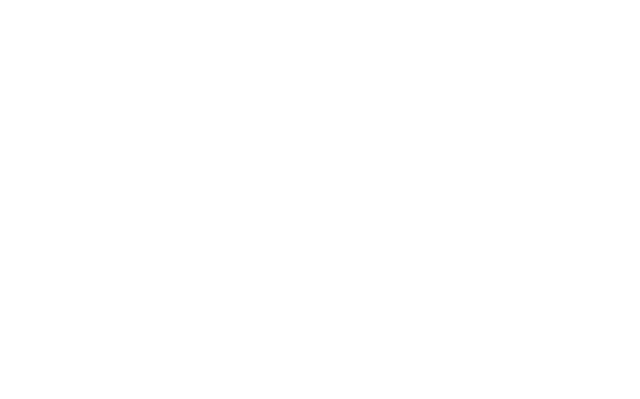
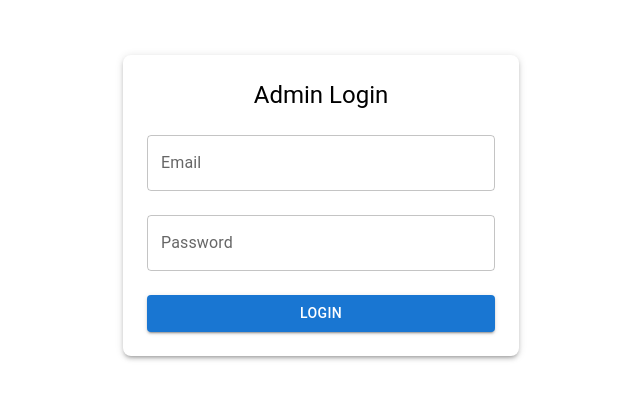
Before and after one commit to Adharsh-tvm/Redux-login-page, a React (Vite) app in the folder frontend/: page /admin/login in a window 1280 px wide. Before the commit this address had no page. Shown: the part 145-544 px from the top of the page, without its empty margins (319-959 px from the left). Built offline with nearby package versions, Linux system fonts and the light colour scheme.

Commit message:
Pages oky..back button small issue.. admin dashboard data fetched

```diff
--- a/frontend/src/App.jsx
+++ b/frontend/src/App.jsx
@@ -5,6 +5,7 @@
 import Admin from "./pages/Admin";
 import Profile from "./pages/Profile";
 import { useState } from "react";
+import AdminLogin from "./pages/AdminLogin";
 
 function App() {
   const [user, setUser] = useState({
@@ -19,6 +20,7 @@
         <Route path="/login" element={<Login />} />
         <Route path="/signup" element={<Signup />} />
         <Route path="/admin" element={<Admin />} />
+        <Route path="/admin/login" element={<AdminLogin />} />
         <Route path="/profile" element={<Profile user={user} />} />
       </Routes>
   );
--- a/frontend/src/components/Header.jsx
+++ b/frontend/src/components/Header.jsx
@@ -1,18 +1,46 @@
-import React from "react";
-import { AppBar, Toolbar, Typography, Button } from "@mui/material";
+import React, { useState } from "react";
+import { AppBar, Toolbar, Typography, Button, Dialog, DialogActions, DialogContent, DialogContentText, DialogTitle } from "@mui/material";
 
 const Header = ({ onLogout }) => {
+    const [open, setOpen] = useState(false);
+
+    const handleOpen = () => setOpen(true);
+    const handleClose = () => setOpen(false);
+
+    const handleConfirmLogout = () => {
+        setOpen(false);
+        onLogout();  // Call logout function
+    };
+
     return (
+        <>
             <AppBar position="static">
                 <Toolbar>
                     <Typography variant="h6" sx={{ flexGrow: 1 }}>
                         My App
                     </Typography>
-        <Button color="inherit" onClick={onLogout}>
+                    <Button color="inherit" onClick={handleOpen}>
                         Logout
                     </Button>
                 </Toolbar>
             </AppBar>
+
+            {/* ✅ Logout Confirmation Dialog */}
+            <Dialog open={open} onClose={handleClose}>
+                <DialogTitle>Confirm Logout</DialogTitle>
+                <DialogContent>
+                    <DialogContentText>Are you sure you want to log out?</DialogContentText>
+                </DialogContent>
+                <DialogActions>
+                    <Button onClick={handleClose} color="primary">
+                        Cancel
+                    </Button>
+                    <Button onClick={handleConfirmLogout} color="error">
+                        Logout
+                    </Button>
+                </DialogActions>
+            </Dialog>
+        </>
     );
 };
 
--- a/frontend/src/pages/Admin.jsx
+++ b/frontend/src/pages/Admin.jsx
@@ -2,7 +2,7 @@
 import axios from "axios";
 import {
     Table, TableBody, TableCell, TableContainer, TableHead, TableRow,
-    Paper, Button, TextField, IconButton
+    Paper, TextField, IconButton
 } from "@mui/material";
 import { Edit, Delete, Save } from "@mui/icons-material";
 import Header from "../components/Header";
@@ -14,28 +14,31 @@
     const [users, setUsers] = useState([]);
     const [editingId, setEditingId] = useState(null);
     const [editedUser, setEditedUser] = useState({});
-    const navigate = useNavigate()
+    const navigate = useNavigate();
+    const dispatch = useDispatch();
 
+    // Check if user is logged in
     useEffect(() => {
-            let data = localStorage.getItem('user')
+        const user = localStorage.getItem('user');
+        if (!user) {
+            navigate('/admin/login');
+        }
+    }, [navigate]);
 
-            if (!data  ) {
-                navigate('/login')
-            }
-        })
-
+    // Fetch all users
     useEffect(() => {
         const fetchUsers = async () => {
             try {
-                const response = await axios.get("http://localhost:8000/api", data, {
+                const response = await axios.get("http://localhost:8000/api", {
                     headers: { "Content-Type": "application/json" },
-                    withCredentials: true, // Important for sending cookies
+                    withCredentials: true,
                 });
+                setUsers(response.data); // Set fetched users in state
             } catch (error) {
                 console.error("Error fetching users:", error);
             }
         };
-        fetchUsers();
+        fetchUsers(); // Call the function
     }, []);
 
     const handleEdit = (user) => {
@@ -64,12 +67,8 @@
 
     const handleLogout = async () => {
         await authService.logoutUser();
-        dispatch({ type: "auth/logout" }); // ✅ Dispatch a plain object to Redux
-
-        console.log("Logged Out");
-
-        navigate("/login"); // Redirect to login page
-
+        dispatch({ type: "auth/logout" });
+        navigate("/admin/login");
     };
 
     return (
--- a/frontend/src/pages/AdminLogin.jsx
+++ b/frontend/src/pages/AdminLogin.jsx
@@ -0,0 +1,118 @@
+
+import React, { useEffect, useState } from "react";
+import { useDispatch } from "react-redux";
+import { setUser } from "../redux/slices/authSlice";
+import { useNavigate } from "react-router";
+import axios from "axios";
+import { Box, Button, Container, TextField, Typography } from "@mui/material";
+import { toast, ToastContainer } from "react-toastify";
+import "react-toastify/dist/ReactToastify.css";
+
+function AdminLogin() {
+
+    const navigate = useNavigate();
+    const dispatch = useDispatch();
+    const [email, setEmail] = useState("");
+    const [password, setPassword] = useState("");
+    const [error, setError] = useState("");
+
+    const handleSubmit = async (e) => {
+        e.preventDefault();
+
+        try {
+            const response = await axios.post("http://localhost:8000/api/auth", { email, password }, {
+                withCredentials: true, // Ensures cookies are sent
+            });
+
+
+            console.log("Login success:", response.data);
+
+            dispatch(setUser(response.data));  // Store in Redux & LocalStorage
+
+            toast.success("Login successfull!", { position: "top-right" })
+
+
+
+            setTimeout(() => {
+                navigate("/admin");
+            }, 1500);
+
+        } catch (err) {
+            console.error(err);
+            if (err.response && err.response.status === 401) {
+                toast.error("Invalid credentials. Please try again.", { position: "top-right" });
+            } else {
+                toast.error("Login failed. Something went wrong.", { position: "top-right" });
+            }
+            // setError("Login failed. Check your credentials.");
+        }
+    };
+
+    useEffect(()=> {
+       let data = localStorage.getItem("user")
+
+       console.log(data);
+
+
+       if(data){
+        navigate('/admin')
+       }else{
+        navigate('/admin/login')
+       }
+
+
+    },[navigate])
+
+    return (
+        <Container maxWidth="xs">
+            <ToastContainer />
+            <Box
+                sx={{
+                    display: "flex",
+                    flexDirection: "column",
+                    alignItems: "center",
+                    mt: 25,
+                    p: 3,
+                    boxShadow: 3,
+                    borderRadius: 2,
+                    bgcolor: "background.paper",
+                }}
+            >
+                <Typography variant="h5" gutterBottom>
+                    Admin Login
+                </Typography>
+
+                {error && <Typography color="error">{error}</Typography>}
+
+                <TextField
+                    fullWidth
+                    label="Email"
+                    margin="normal"
+                    value={email}
+                    onChange={(e) => setEmail(e.target.value)}
+                />
+
+                <TextField
+                    fullWidth
+                    type="password"
+                    label="Password"
+                    margin="normal"
+                    value={password}
+                    onChange={(e) => setPassword(e.target.value)}
+                />
+
+                <Button
+                    type="submit"
+                    variant="contained"
+                    fullWidth
+                    sx={{ mt: 2 }}
+                    onClick={handleSubmit}
+                >
+                    Login
+                </Button>
+            </Box>
+        </Container>
+    );
+}
+
+export default AdminLogin
--- a/frontend/src/pages/Home.jsx
+++ b/frontend/src/pages/Home.jsx
@@ -28,7 +28,7 @@
             navigate('/login')
         }
 
-    })
+    },[navigate])
 
     const handleLogout = async () => {
         await authService.logoutUser();
--- a/frontend/src/pages/Login.jsx
+++ b/frontend/src/pages/Login.jsx
@@ -1,7 +1,7 @@
 import React, { useEffect, useState } from "react";
 import { useDispatch } from "react-redux";
 import { setUser } from "../redux/slices/authSlice";
-import { useNavigate } from "react-router";
+import { useNavigate, Link } from "react-router-dom"; // ✅ Import Link
 import axios from "axios";
 import { Box, Button, Container, TextField, Typography } from "@mui/material";
 import { toast, ToastContainer } from "react-toastify";
@@ -12,7 +12,6 @@
     const dispatch = useDispatch();
     const [email, setEmail] = useState("");
     const [password, setPassword] = useState("");
-    const [error, setError] = useState("");
 
     const handleSubmit = async (e) => {
         e.preventDefault();
@@ -22,14 +21,11 @@
                 withCredentials: true, // Ensures cookies are sent
             });
 
-
             console.log("Login success:", response.data);
 
             dispatch(setUser(response.data));  // Store in Redux & LocalStorage
 
-            toast.success("Login successful!", { position: "top-right" })
-
-
+            toast.success("Login successful!", { position: "top-center" });
 
             setTimeout(() => {
                 navigate("/home");
@@ -37,30 +33,30 @@
 
         } catch (err) {
             console.error(err);
-            if (err.response && err.response.status === 401) {
-                toast.error("Invalid credentials. Please try again.", { position: "top-right" });
+            if (err.response) {
+                // Show different error messages based on backend response
+                if (err.response.status === 400) {
+                    toast.error(err.response.data.message || "User does not exist.", { position: "top-right" });
+                } else if (err.response.status === 401) {
+                    toast.error("Invalid email or password. Please try again.", { position: "top-right" });
+                } else {
+                    toast.error("Login failed. Something went wrong.", { position: "top-right" });
+                }
             } else {
-                toast.error("Login failed. Something went wrong.", { position: "top-right" });
+                toast.error("Server error. Please try again later.", { position: "top-right" });
             }
-            // setError("Login failed. Check your credentials.");
         }
     };
 
-    useEffect(()=> {
-       let data = localStorage.getItem("user")
+    useEffect(() => {
+        let data = localStorage.getItem("user");
 
-       console.log(data);
-
-
-       if(data){
-        navigate('/home')
-       }else{
-        navigate('/login')
-       }
-
-
-    },[navigate])
-
+        if (data) {
+            navigate('/home');
+        }else{
+            navigate('/login')
+        }
+    }, [navigate]);
 
     return (
         <Container maxWidth="xs">
@@ -80,8 +76,6 @@
                 <Typography variant="h5" gutterBottom>
                     Login
                 </Typography>
-
-                {error && <Typography color="error">{error}</Typography>}
 
                 <TextField
                     fullWidth
@@ -109,6 +103,14 @@
                 >
                     Login
                 </Button>
+
+                {/* ✅ "Not registered? Sign up" link */}
+                <Typography variant="body2" sx={{ mt: 2 }}>
+                    Not registered?{" "}
+                    <Link to="/signup" style={{ textDecoration: "none", color: "blue" }}>
+                        Sign up here
+                    </Link>
+                </Typography>
             </Box>
         </Container>
     );
```
Also changed, not shown: frontend/src/pages/Signup.jsx (+20 -11 lines), 1 other file (tests, documents, lock files or other folders). Lines whose indentation alone changed are shown as unchanged.
